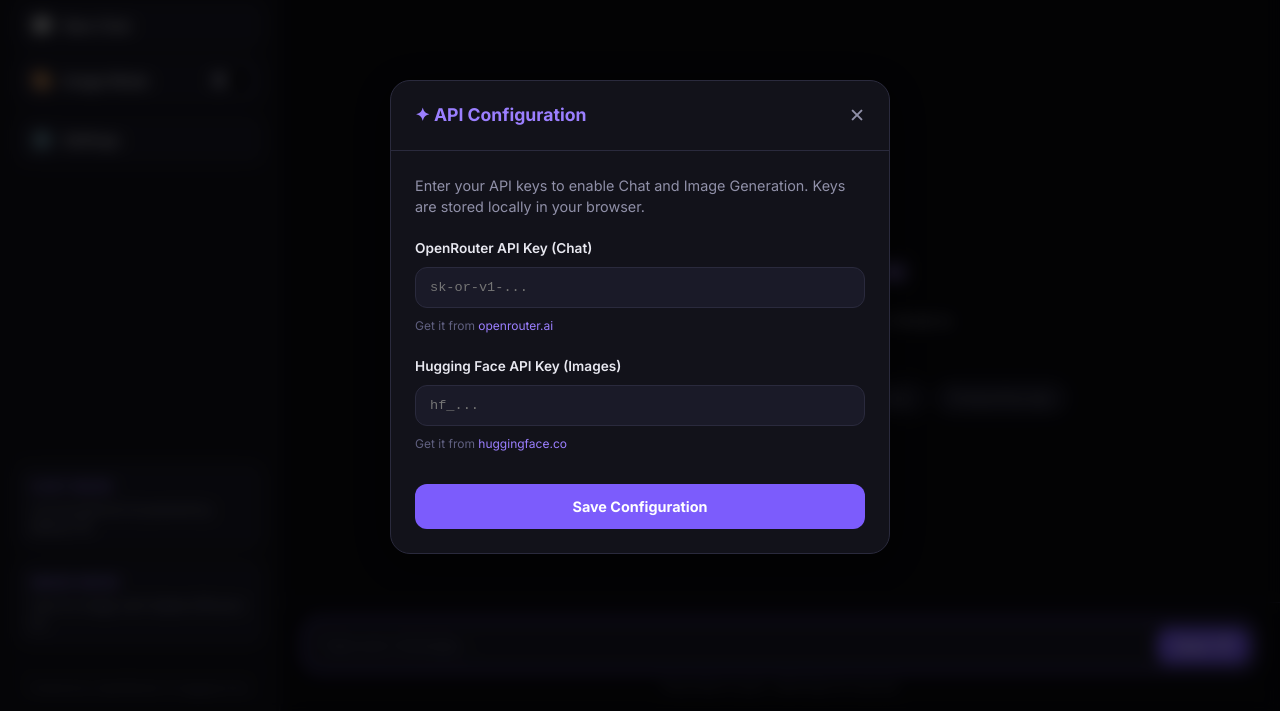
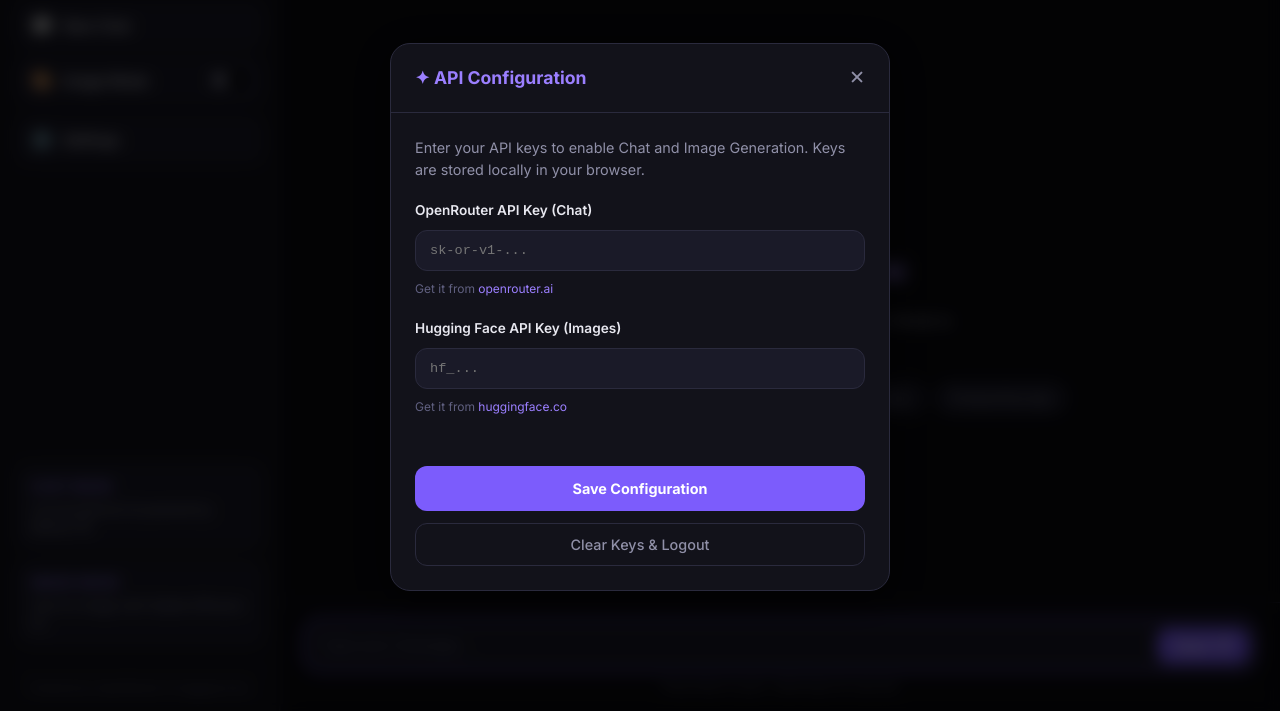
Before and after one commit to Shivala-08/nova-ai-chatbot, a plain HTML site: page index.html in a window 1280 px wide. Shown: the part 83-794 px from the top of the page. Drawn offline with Linux system fonts and the light colour scheme; a script that the page names is missing.

Commit message:
Fix Hugging Face URL and add Clear Keys feature

```diff
--- a/index.html
+++ b/index.html
@@ -127,7 +127,10 @@
           <small>Get it from <a href="https://huggingface.co/settings/tokens" target="_blank">huggingface.co</a></small>
         </div>
 
-        <button class="btn btn-primary" id="saveSettingsBtn">Save Configuration</button>
+        <div class="modal-actions">
+          <button class="btn btn-primary" id="saveSettingsBtn">Save Configuration</button>
+          <button class="btn btn-outline" id="clearSettingsBtn">Clear Keys & Logout</button>
+        </div>
       </div>
     </div>
   </div>
--- a/script.js
+++ b/script.js
@@ -43,6 +43,7 @@ const settingsBtn = document.getElementById('settingsBtn');
 const settingsModal = document.getElementById('settingsModal');
 const settingsCloseBtn = document.getElementById('settingsCloseBtn');
 const saveSettingsBtn = document.getElementById('saveSettingsBtn');
+const clearSettingsBtn = document.getElementById('clearSettingsBtn');
 const openRouterKeyInput = document.getElementById('openRouterKey');
 const huggingFaceKeyInput = document.getElementById('huggingFaceKey');
 
@@ -500,6 +501,14 @@ function closeSettings() {
   settingsModal.classList.remove('active');
 }
 
+function handleClearSettings() {
+  if (confirm('Are you sure you want to clear your saved API keys? This will log you out of your session.')) {
+    localStorage.removeItem('nova_ai_openRouter_key');
+    localStorage.removeItem('nova_ai_huggingFace_key');
+    location.reload(); // Reload to reset state
+  }
+}
+
 function handleSaveSettings() {
   const orKey = openRouterKeyInput.value.trim();
   const hfKey = huggingFaceKeyInput.value.trim();
@@ -518,6 +527,7 @@ function handleSaveSettings() {
 settingsBtn.addEventListener('click', openSettings);
 settingsCloseBtn.addEventListener('click', closeSettings);
 saveSettingsBtn.addEventListener('click', handleSaveSettings);
+clearSettingsBtn.addEventListener('click', handleClearSettings);
 
 // Close modal on outside click
 settingsModal.addEventListener('click', (e) => {
--- a/style.css
+++ b/style.css
@@ -945,6 +945,28 @@ body {
   box-shadow: 0 4px 15px var(--accent-glow) !important;
 }
 
+.modal-actions {
+  display: flex;
+  flex-direction: column;
+  gap: 12px;
+  margin-top: 20px;
+}
+
+.btn-outline {
+  width: 100%;
+  justify-content: center;
+  background: transparent !important;
+  color: var(--text-secondary) !important;
+  border: 1px solid var(--border) !important;
+  padding: 12px !important;
+}
+
+.btn-outline:hover {
+  background: var(--bg-hover) !important;
+  color: var(--text-primary) !important;
+  border-color: var(--text-muted) !important;
+}
+
 /* Sidebar Settings Button specific */
 .btn-settings {
   margin-top: 4px;
```
